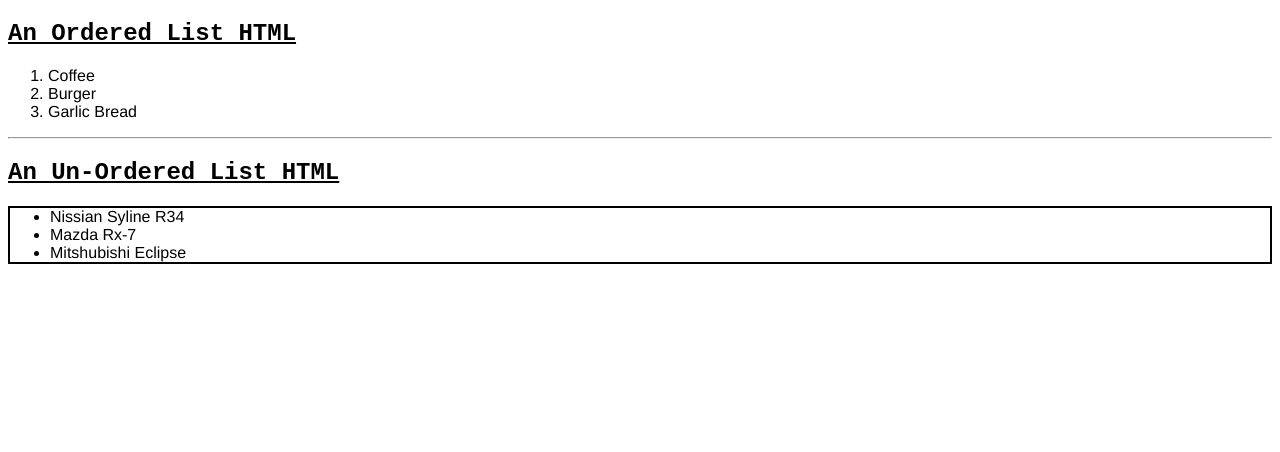
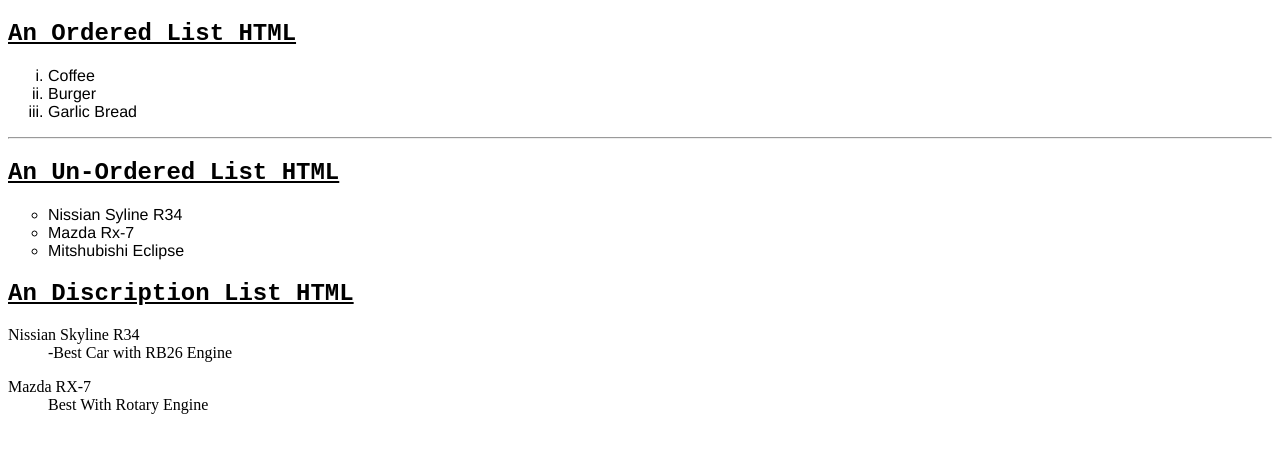
Before and after one commit to Trailique/wadia, a plain HTML site: page list.html in a window 1280 px wide. Drawn offline with Linux system fonts and the light colour scheme.

Commit message:
added DL list

```diff
--- a/list.html
+++ b/list.html
@@ -8,7 +8,7 @@
 <body>
     <div>
         <h2 style="font-family: 'Courier New', Courier, monospace; text-decoration: underline;">An Ordered List HTML</h2>
-        <ol style="font-family: 'Franklin Gothic Medium', 'Arial Narrow', Arial, sans-serif;">
+        <ol style="font-family: 'Franklin Gothic Medium', 'Arial Narrow', Arial, sans-serif; list-style-type: lower-roman;">
             <li>Coffee</li>
             <li>Burger</li>
             <li>Garlic Bread</li>
@@ -17,11 +17,22 @@
     <hr>
     <div>
         <h2 style="font-family: 'Courier New', Courier, monospace; text-decoration: underline;">An Un-Ordered List HTML</h2>
-        <ul style="font-family: 'Franklin Gothic Medium', 'Arial Narrow', Arial, sans-serif; border: 2px solid black; border-radius: 120px solid black;">
+        <ul style="font-family: 'Franklin Gothic Medium', 'Arial Narrow', Arial, sans-serif; list-style-type: circle;">
             <li>Nissian Syline R34</li>
             <li>Mazda Rx-7</li>
             <li>Mitshubishi Eclipse</li>
         </ul>
     </div>
+    <div>
+        <h2 style="font-family: 'Courier New', Courier, monospace; text-decoration: underline;">An Discription List HTML</h2>
+        <dl>
+            <dt>Nissian Skyline R34</dt>
+            <dd>-Best Car with RB26 Engine</dd>
+        </dl>
+        <dl>
+            <dt>Mazda RX-7</dt>
+            <dd>Best With Rotary Engine</dd>
+        </dl>
+    </div>
 </body>
 </html>
```
